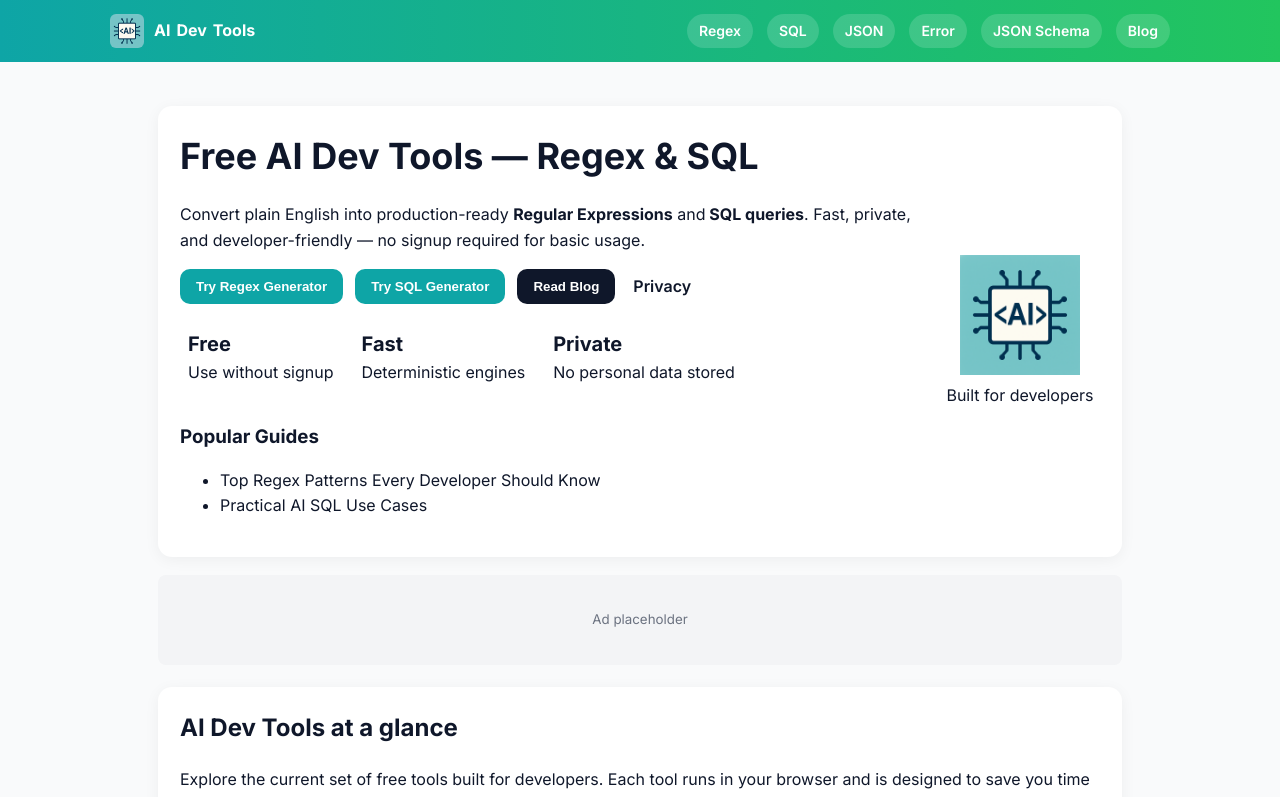
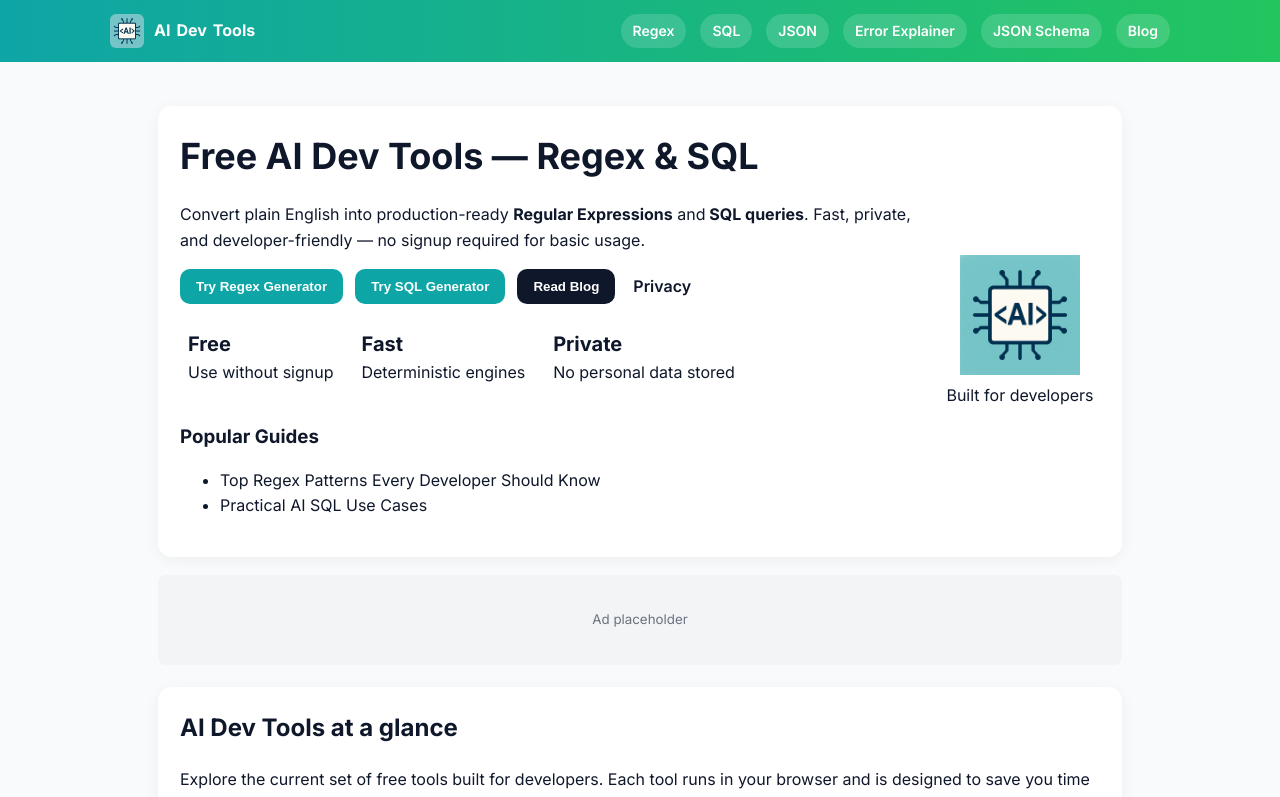
Before and after one commit to rampandu/ai-tools, a Next.js app: page / in a window 1280 px wide. Shown: the top 797 px of the page. Built offline with nearby package versions, Linux system fonts and the light colour scheme; no server answers.

Commit message:
Fix 404 in error explianer page

```diff
--- a/components/Navbar.js
+++ b/components/Navbar.js
@@ -1,10 +1,10 @@
+// components/Navbar.js
 import Link from "next/link";
 
 export default function Navbar() {
   return (
-    <div className="navbar">
+    <header className="navbar">
       <div className="navbar-inner">
-
         {/* BRAND */}
         <Link href="/" className="brand">
           <img
@@ -12,6 +12,7 @@ export default function Navbar() {
             width={34}
             height={34}
             alt="Dev Brains AI"
+            style={{ borderRadius: 6, flexShrink: 0 }}
           />
           <div className="brand-text">
             <span>AI</span>
@@ -21,16 +22,15 @@ export default function Navbar() {
         </Link>
 
         {/* LINKS */}
-        <div className="nav-links">
+        <nav className="nav-links" aria-label="Main navigation">
           <Link href="/regex-generator">Regex</Link>
           <Link href="/sql-generator">SQL</Link>
           <Link href="/json-formatter">JSON</Link>
-          <Link href="/error-explainer">Error</Link>
+          <Link href="/ai-error-explainer">Error Explainer</Link>
           <Link href="/json-schema-generator">JSON Schema</Link>
           <Link href="/blog">Blog</Link>
-        </div>
-
+        </nav>
       </div>
-    </div>
+    </header>
   );
 }
```
